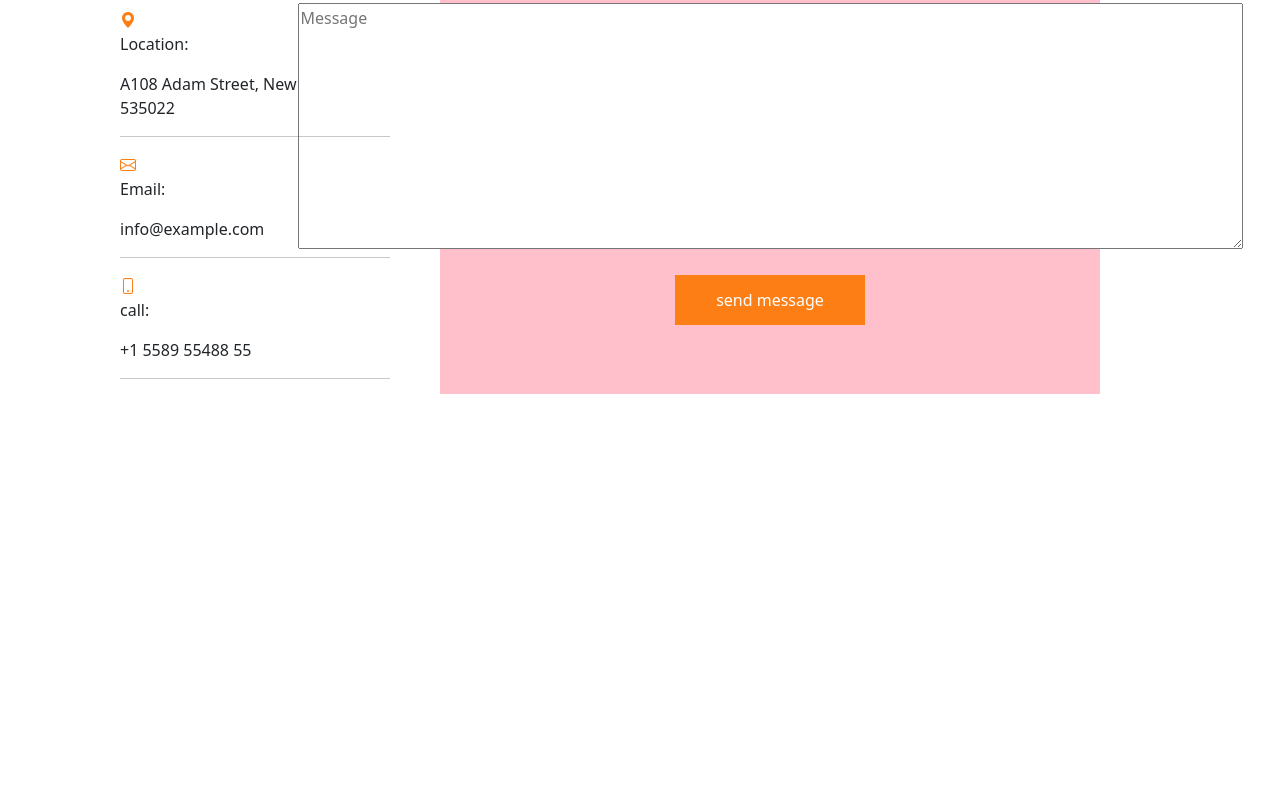
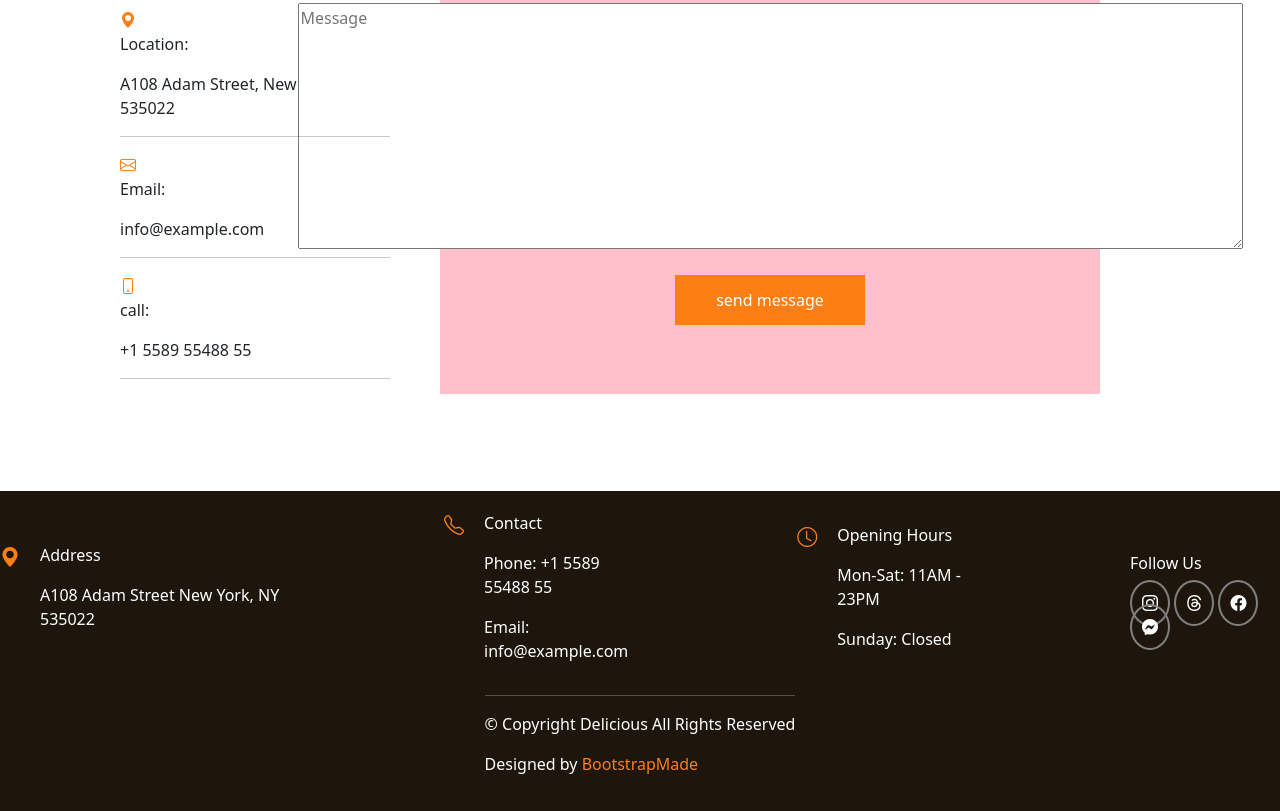
Before and after one commit to GhitaDennoune/GhitaDennoune--Final-Project-Instructions, a website: page index.html in a window 1280 px wide. Shown: the part 3722-4533 px from the top of the page. Before the commit the page ends 4213 px from the top, so only its background shows below. Drawn offline with nearby package versions, Linux system fonts and the light colour scheme.

Commit message:
ajout d’une nouvelle section footer

```diff
--- a/index.html
+++ b/index.html
@@ -353,6 +353,64 @@
 </section>
 
     <!--footer-->
+    <section class="footer">
+<div class="top-footer">
+
+<div class="adresse1">
+    <div class="icone1">
+    <i class="bi bi-geo-alt-fill"></i>
+
+</div>
+<div class="adress4"><p>Address</p>
+    <p>A108 Adam Street
+
+New York, NY 535022</p>
+</div>
+
+
+</div>
+<div class="footer-contact">
+<div class="icone2">
+<i class="bi bi-telephone"></i>
+
+</div>
+<div class="contact4">
+    <p>Contact</p>
+    <p>Phone: +1 5589 55488 55</p>
+    <p>Email: info@example.com</p>
+</div>
+</div>
+<div class="hours">
+    <div class="icone3">
+
+    </div>
+    <div class="hours-footer">
+        <div class="icone4"><i class="bi bi-clock"></i></div>
+        <div class="hours4"><p>Opening Hours</p>
+        <p>Mon-Sat: 11AM - 23PM</p>
+        <p>Sunday: Closed</p></div>
+
+    </div>
+</div>
+<div class="Follow">
+<div><p>Follow Us</p> </div>
+<div class="icones">
+    <i class="bi bi-instagram"></i>
+    <i class="bi bi-threads"></i>
+    <i class="bi bi-facebook"></i>
+    <i class="bi bi-messenger"></i>
+
+</div>
+</div>
+
+</div>
+<div class="buttom-footer">
+    <hr>
+<p>© Copyright Delicious All Rights Reserved</p>
+<p>Designed by <span>BootstrapMade</span></p>
+</div>
+
+    </section>
 
 
 
--- a/src/sass/allmodules.scss
+++ b/src/sass/allmodules.scss
@@ -6,3 +6,4 @@
 @import "./modules/caroussel.scss";
 @import "./modules/gallery.scss";
 @import "./modules/contact.scss";
+@import "./modules/footer.scss";
--- /dev/null
+++ b/src/sass/modules/footer.scss
@@ -0,0 +1,53 @@
+.footer{
+    color: white;
+width: 100%;
+height: 40vh;
+background-color: #1e160d;
+display: flex;
+flex-direction: column;
+align-items: center;
+justify-content: center;
+.top-footer{
+    display: flex;
+    align-items: center;
+    justify-content: center;
+    gap: 150px;
+ .footer-contact{
+display: flex;
+gap: 20px;
+ i{
+     font-size: 20px;
+     color: $orange;
+    }
+ }
+ .adresse1, .hours-footer{
+    display: flex;
+    gap: 20px;
+    i{
+     font-size: 20px;
+     color: $orange;
+    }
+ }
+.Follow{
+
+i{
+
+    background-color: transparent;
+    border: solid 2px grey;
+    border-radius: 50%;
+   padding: 10px;
+   width: 10px;
+   height: 10px;
+
+
+}
+
+}
+}
+.buttom-footer{
+    p span{
+color: $orange;
+    }
+}
+
+}
```
Also changed, not shown: public/css/app.css, 1 other file.
